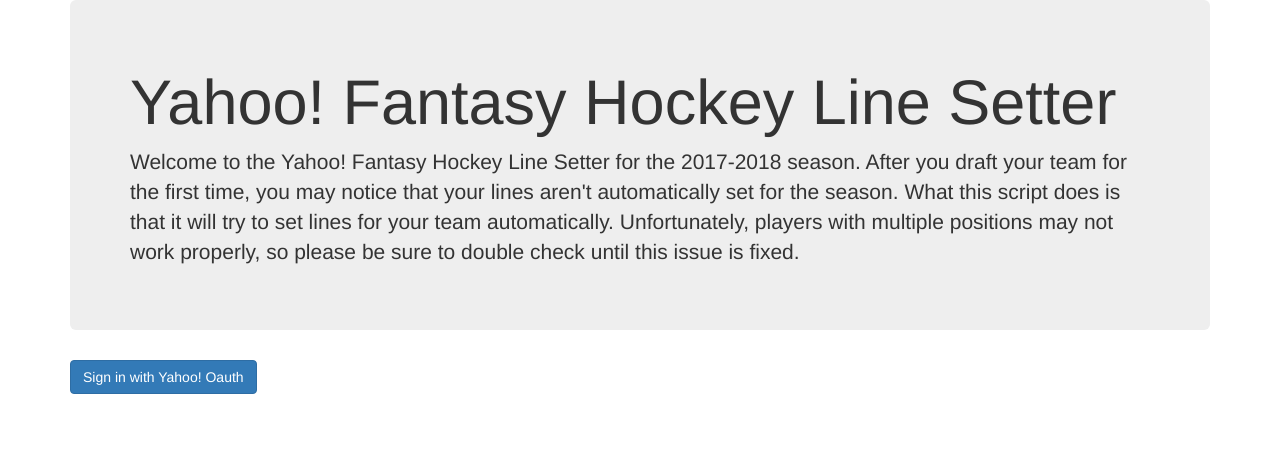
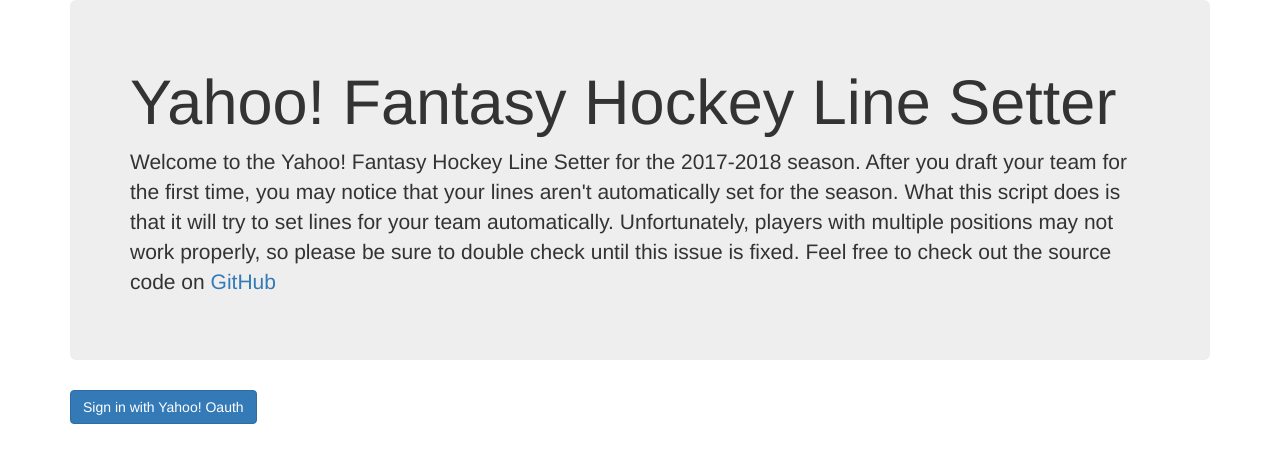
Before and after one commit to stussified/nhllines, a Flask app: template templates/index.html in a window 1280 px wide. Shown: the top 463 px of the page. Run offline with Flask 2, Linux system fonts and the light colour scheme; the template is opened without the code that fills it, so the values that code supplies are empty; some libraries are stand-ins or nearby versions.

Commit message:
added github url to template

```diff
--- a/templates/index.html
+++ b/templates/index.html
@@ -6,7 +6,7 @@
     <h1>Yahoo! Fantasy Hockey Line Setter</h1>
 
     <p>Welcome to the Yahoo! Fantasy Hockey Line Setter for the 2017-2018 season.  After you draft your team for the first time, you may notice that your lines aren't automatically set for the season.  What this script does is that it will try to set lines for your team automatically.
-    Unfortunately, players with multiple positions may not work properly, so please be sure to double check until this issue is fixed.</p>
+    Unfortunately, players with multiple positions may not work properly, so please be sure to double check until this issue is fixed.  Feel free to check out the source code on <a href="https://github.com/stussified/nhllines" target="_blank">GitHub</a></p>
     </div>
 
 <a href='{{ oauth_auth_url }}' target='_blank'><button type="button" class="btn btn-primary">Sign in with Yahoo! Oauth</button></a>
```
